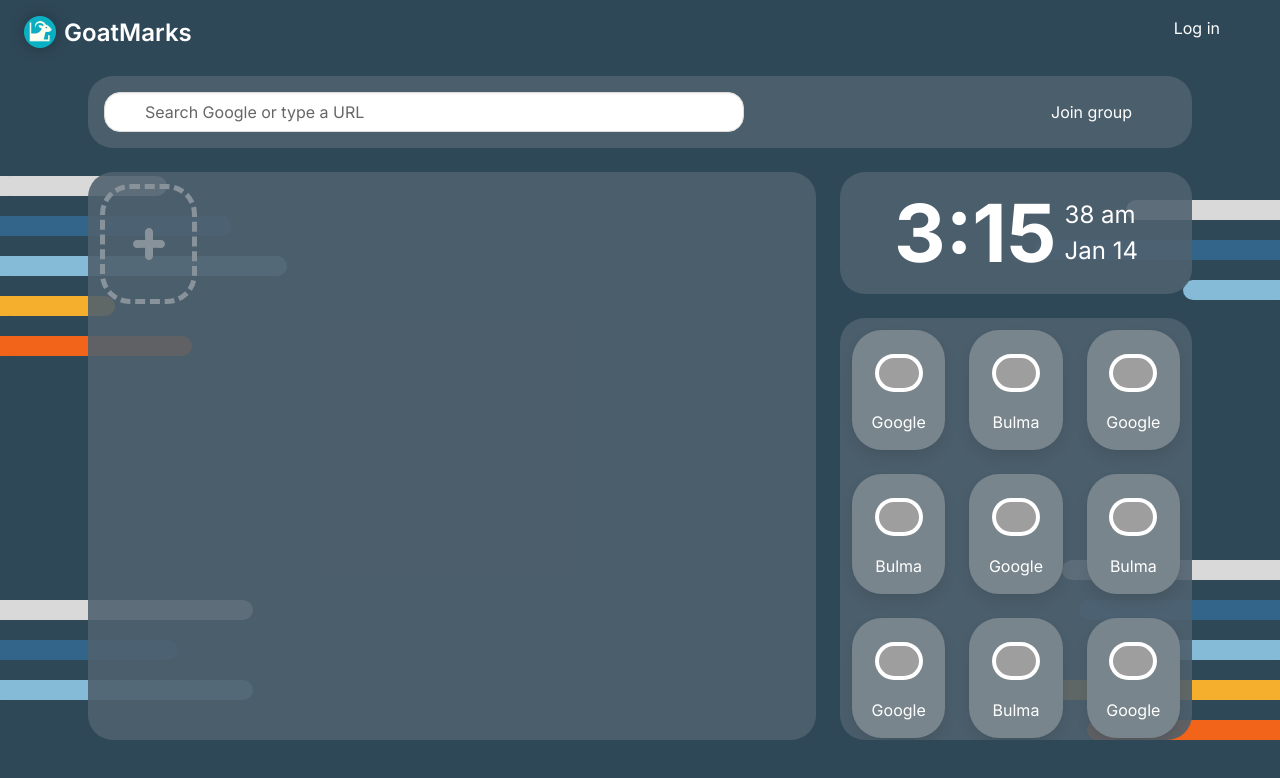
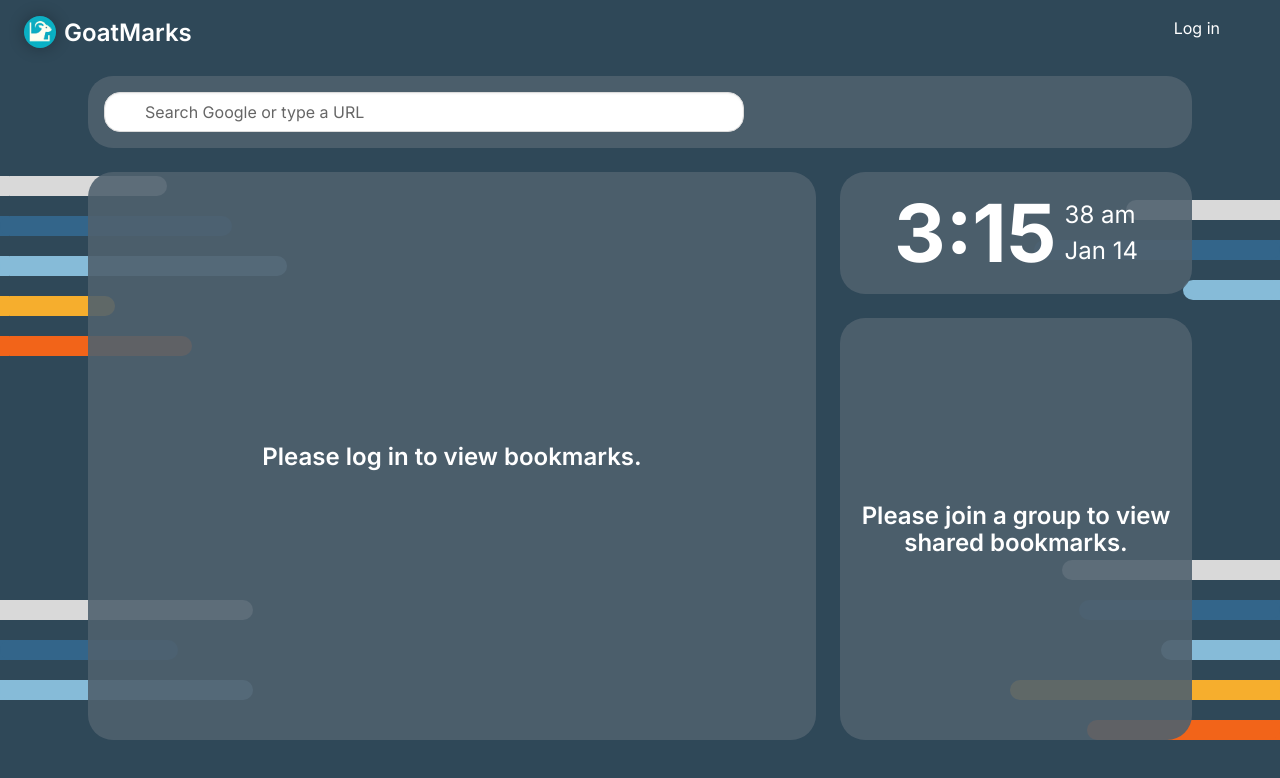
Before and after one commit to willdufault/goatmarks, a SvelteKit app: page / in a window 1280 px wide. Shown: the top 778 px of the page. Built offline with nearby package versions, Linux system fonts and the light colour scheme; grey boxes are pictures that could not be loaded; some icons are missing.

Commit message:
added hiding stuff from logged out users

```diff
--- a/src/routes/bookmark.svelte
+++ b/src/routes/bookmark.svelte
@@ -1,7 +1,7 @@
 <!-- HTML. -->
 <main>
 
-	<div class="card py-4 has-background-bookmark-card">
+	<div class="clickable card py-4 has-background-bookmark-card">
 		<!-- Link to URL if active, otherwise do nothing. -->
 		<a href={url}>
 			<div class="card-image p-2 is-flex is-justify-content-center">
@@ -10,7 +10,7 @@
 				</figure>
 			</div>
 			<div class="card-content is-flex is-justify-content-center py-0">
-				<p>{name}</p>
+				<p>{name.length <= 10 ? name : `${name.slice(0, 7)}...`}</p>
 			</div>
 		</a>
 		<div class="dropdown is-hoverable">
@@ -23,9 +23,6 @@
 			</div>
 			<div class="dropdown-menu" id="dropdown-menu2" role="menu">
 			  <div class="dropdown-content has-background-bookmark-card">
-				<div class="dropdown-item">
-					<p>Edit</p>
-				</div>
 				<div class="dropdown-item">
 					<p>Delete</p>
 				</div>
--- a/src/routes/bookmarks.svelte
+++ b/src/routes/bookmarks.svelte
@@ -2,7 +2,8 @@
 <main class='height-100 rounded-25 no-overflow'>
 	<div class='height-100 container has-background-bookmark-container scrollable'>
 
-		<div class="columns height-100 is-multiline m-0">
+		{#if $is_logged_in}
+			<div class="columns is-multiline m-0">
 				{#each $bookmarks as bm}
 					<div class="column is-2">
 						<Bookmark name={bm.name} url={bm.url}></Bookmark>
@@ -20,6 +21,11 @@
 					</div>
 				</div>
 			</div>
+		{:else}
+			<div class='container height-100 mx-4 has-text-centered is-flex is-justify-content-center is-align-items-center'>
+				<h1 class='title is-4'>Please log in to view bookmarks.</h1>
+			</div>
+		{/if}
 	</div>
 	<div id="add_bm_modal" class="modal">
 		<div class="modal-background"></div>
@@ -57,6 +63,8 @@
 	import { bookmarks, account_name } from '../store';
 	import Bookmark from './bookmark.svelte';
 	import { onMount } from "svelte"
+	import { is_logged_in } from '../store'
+
 	interface bookmark {
 		url: string,
 		name: string,
--- a/src/routes/grouped.svelte
+++ b/src/routes/grouped.svelte
@@ -1,11 +1,19 @@
 <!-- HTML. -->
 <main class='height-100  rounded-25 no-overflow'>
-	<div class="height-100 has-background-bookmark-container columns is-multiline m-0 scrollable">
-		{#each bookmarks as bm}
+	<div class="height-100 has-background-bookmark-container scrollable">
+		{#if $is_logged_in && $is_in_group}
+		<div class='columns is-multiline m-0'>
+			{#each bookmarks as bm}
 			<div class="column is-4">
 				<Bookmark name={bm.name} url={bm.url}></Bookmark>
 			</div>
-		{/each}
+			{/each}
+		</div>
+		{:else}
+			<div class='container height-100 mx-4 has-text-centered is-flex is-justify-content-center is-align-items-center'>
+				<h1 class='title is-4'>Please join a group to view shared bookmarks.</h1>
+			</div>
+		{/if}
 	</div>
 
 </main>
@@ -16,6 +24,7 @@
 <!-- TypeScript. -->
 <script lang='ts'>
 	import Bookmark from './bookmark.svelte';
+	import { is_logged_in, is_in_group } from '../store'
 
 	interface bookmark {
 		url: string,
--- a/src/routes/navigation-bar.svelte
+++ b/src/routes/navigation-bar.svelte
@@ -14,6 +14,7 @@
 					</span>
 				</p>
 			</div>
+			{#if $is_logged_in}
 				{#if $is_in_group}
 					<button class='invisible-button is-size-4 pr-2 is-flex is-justify-content-center is-align-items-center' on:click={leaveRoom}>
 						<h3 class='subtitle is-6 mb-0 pr-3'>Group: {$group_code}</h3>
@@ -28,6 +29,7 @@
 							<Icon icon="fa:group" />
 						</div>
 					</button>
+				{/if}
 			{/if}
 			<!-- modal or drop down menu for this? -->
 		</div>
@@ -69,7 +71,7 @@
 <script lang='ts'>
 	import Icon from '@iconify/svelte';
 	import { onMount } from 'svelte';
-	import { is_in_group, group_code } from '../store';
+	import { is_logged_in, is_in_group, group_code } from '../store';
 
 	let f = () => {}
 
--- a/static/css/style.css
+++ b/static/css/style.css
@@ -57,6 +57,10 @@ input {
 	overflow: hidden;
 }
 
+.clickable {
+	cursor: pointer;
+}
+
 /* Custom scrollbars. */
 /* width */
 ::-webkit-scrollbar {
```
Lines whose indentation alone changed are shown as unchanged.
